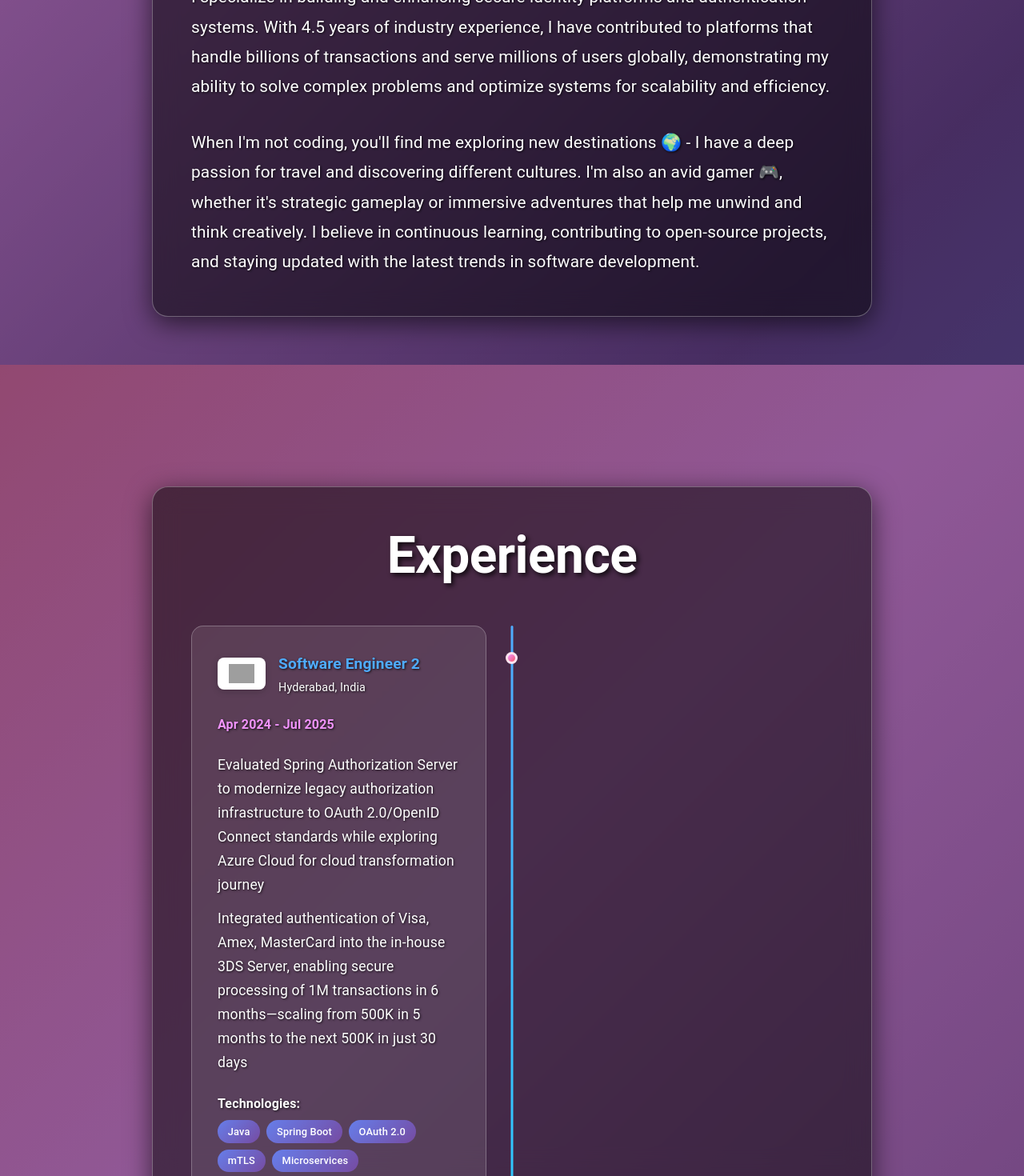
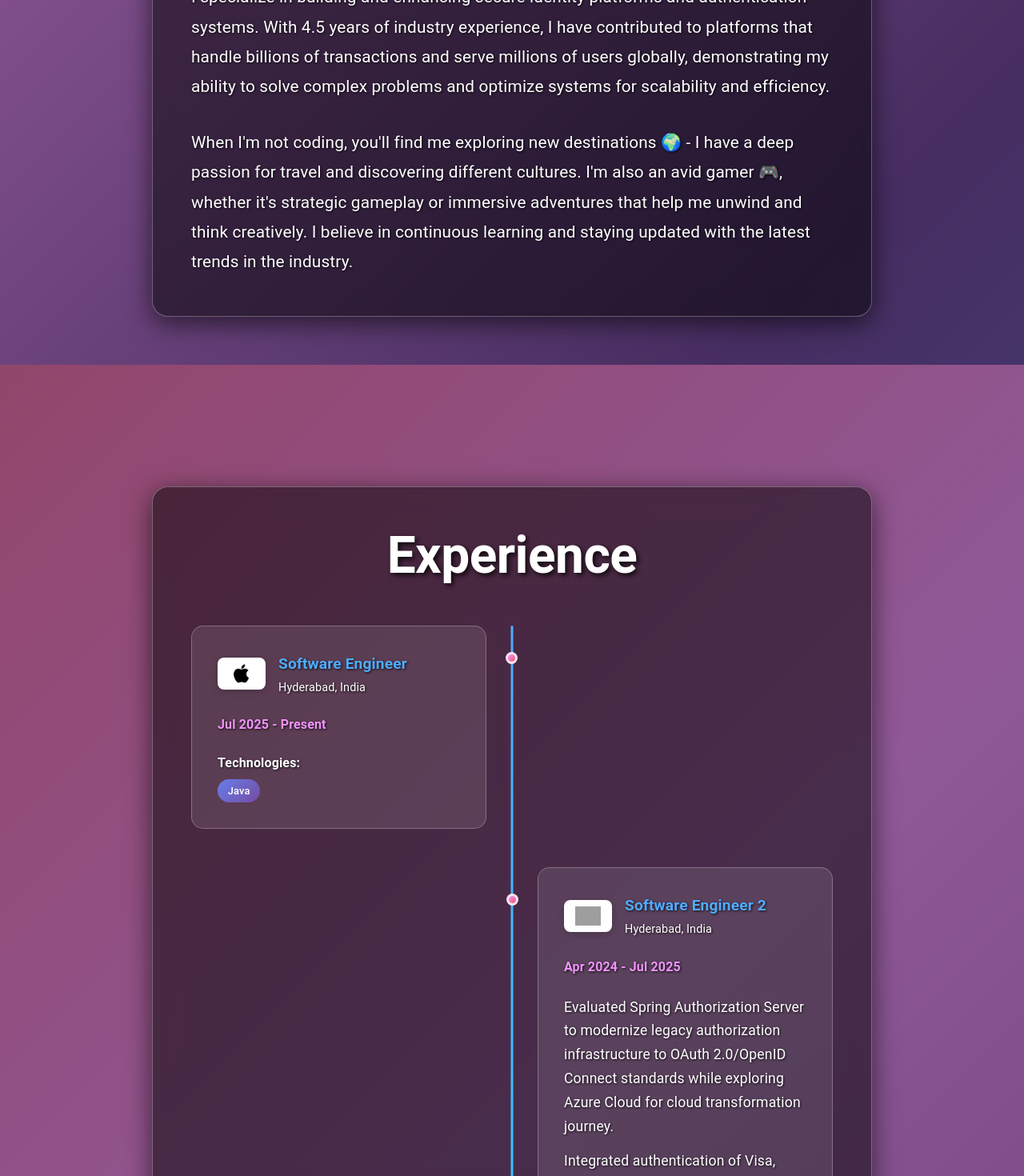
Before and after one commit to mohammedadilyousuf/mohammedadilyousuf.github.io, a React (Vite) app: page / in a window 1280 px wide. Shown: the part 1330-2800 px from the top of the page at 80% size. Built offline with nearby package versions, Linux system fonts and the light colour scheme; grey boxes are pictures that could not be loaded.

Commit message:
Updated Info, About, Experience

```diff
--- a/src/About.jsx
+++ b/src/About.jsx
@@ -53,8 +53,7 @@ function About() {
                     }}>
                         When I'm not coding, you'll find me exploring new destinations 🌍 - I have a deep passion for
                         travel and discovering different cultures. I'm also an avid gamer 🎮, whether it's strategic gameplay or
-                        immersive adventures that help me unwind and think creatively. I believe in continuous learning, contributing
-                        to open-source projects, and staying updated with the latest trends in software development.
+                        immersive adventures that help me unwind and think creatively. I believe in continuous learning and staying updated with the latest trends in the industry.
                     </Typography>
                 </Box>
             </Box>
--- a/src/Experience.jsx
+++ b/src/Experience.jsx
@@ -7,26 +7,26 @@ import appleLogo from './assets/apple.png';
 
 function Experience() {
     const experiences = [
-        // {
-        //     company: 'Apple',
-        //     position: 'Software Engineer',
-        //     duration: 'Jul 2025 - Present',
-        //     location: 'Hyderabad, India',
-        //     description: [
-        //
-        //     ],
-        //     technologies: ['Java']
-        // },
+        {
+            company: 'Apple',
+            position: 'Software Engineer',
+            duration: 'Jul 2025 - Present',
+            location: 'Hyderabad, India',
+            description: [
+
+            ],
+            technologies: ['Java']
+        },
         {
             company: 'PayPal',
             position: 'Software Engineer 2',
             duration: 'Apr 2024 - Jul 2025',
             location: 'Hyderabad, India',
             description: [
-                'Evaluated Spring Authorization Server to modernize legacy authorization infrastructure to OAuth 2.0/OpenID Connect standards while exploring Azure Cloud for cloud transformation journey',
-                'Integrated authentication of Visa, Amex, MasterCard into the in-house 3DS Server, enabling secure processing of 1M transactions in 6 months—scaling from 500K in 5 months to the next 500K in just 30 days',
+                'Evaluated Spring Authorization Server to modernize legacy authorization infrastructure to OAuth 2.0/OpenID Connect standards while exploring Azure Cloud for cloud transformation journey.',
+                'Integrated authentication of Visa, Amex, MasterCard into the in-house 3DS Server, enabling secure processing of 1M transactions in 6 months—scaling from 500K in 5 months to the next 500K in just 30 days.',
             ],
-            technologies: ['Java', 'Spring Boot', 'OAuth 2.0', 'mTLS', 'Microservices']
+            technologies: ['Java', 'Spring Boot', 'Azure', 'OAuth 2.0', 'mTLS', 'Microservices']
         },
         {
             company: 'PayPal',
@@ -34,8 +34,9 @@ function Experience() {
             duration: 'Aug 2021 - Mar 2024',
             location: 'Hyderabad, India',
             description: [
-                'Developed centralized security solutions and enhanced system authorization',
-                'Built self-service tools and optimized legacy systems for better performance'
+                'Developed centralized security solutions and enhanced system authorization.',
+                'Built self-service tools and migrated legacy C++ system to Java for better performance.',
+                'Worked on Login with Email OTP feature, improving LSR and user experience for PayPal customers.'
             ],
             technologies: ['Java', 'Spring Boot', 'React', 'Node.js']
         },
@@ -45,8 +46,8 @@ function Experience() {
             duration: 'Feb 2021 - Jul 2021',
             location: 'Bangalore - Virtual',
             description: [
-                'Created automation tools and improved development workflows',
-                'Developed full-stack applications with API integrations'
+                'Created automation tools and improved development workflows.',
+                'Developed full-stack applications with API integrations.'
             ],
             technologies: ['Java', 'Spring Boot', 'JavaScript', 'React', 'Node.js']
         }
--- a/src/Info.jsx
+++ b/src/Info.jsx
@@ -97,7 +97,7 @@ function Info({ onTripleClick }) {
                         {displayText}
                     </Typography>
                     <Typography variant="h4" className="fade-in-text-delayed" sx={{color: '#E0E0E0', fontWeight: '600', fontSize: {xs: '1.2rem', sm: '1.5rem', md: '2.125rem'}, textAlign: 'center', textShadow: '2px 2px 4px rgba(0,0,0,0.8)'}}>
-                        Software Engineer @PayPal
+                        Software Engineer @ Apple  | ex-PayPal
                     </Typography>
                 </Box>
             </Box>
--- a/src/Skills.jsx
+++ b/src/Skills.jsx
@@ -32,7 +32,8 @@ function Skills() {
         { name: 'Git', icon: '📚', level: 90 },
         { name: 'CI/CD', icon: '🔄', level: 80 },
         { name: 'JUnit', icon: '✅', level: 85 },
-        { name: 'Postman', icon: '📮', level: 88 }
+        { name: 'Postman', icon: '📮', level: 88 },
+        { name: 'Azure', icon: '☁️', level: 25 }
     ];
 
     const developmentSkills = [
```
